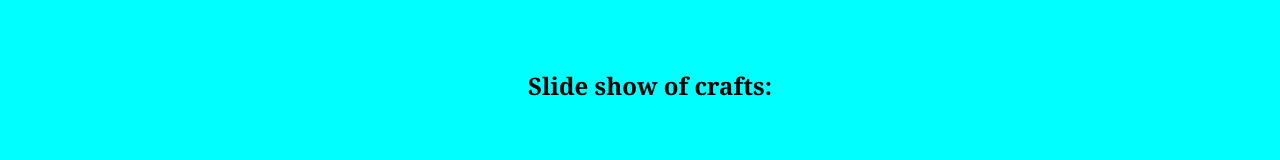
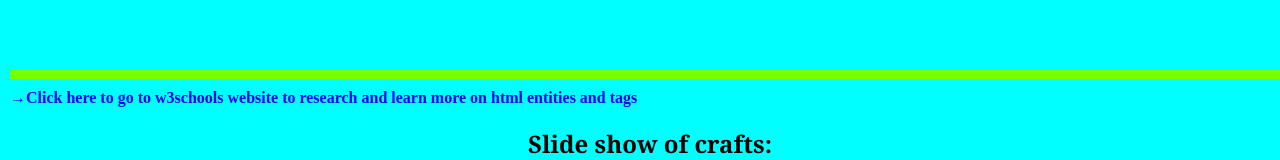
Before and after one commit to PT-Web-Dev-Jan-23/js-assignment-4-html-me-something-LaShundra, a website: page index.html in a window 1280 px wide. Shown: the part 2059-2219 px from the top of the page. Drawn offline with Linux system fonts and the light colour scheme.

Commit message:
updated link and added lines

```diff
--- a/index.html
+++ b/index.html
@@ -62,6 +62,10 @@
                </p>
                <img class="pic" src = "images/1st project.jpg"/>
             </section>
+            <hr>
+
+            <a href="http://www.w3schools.com/html/html_entities.asp" target="_blank">&rarr;Click here to go to w3schools website to research and learn more on html entities and tags</a>
+
                <h2>Slide show of crafts:</h2>
 
                <marquee class="slideShow" behavior = 'scroll' direction = "left" >
@@ -83,6 +87,8 @@
                </marquee>
          </article>
 
+
+
       </main>
       <footer>
          <p>&copy; 2023 LaShundra Davis</p>
--- a/styles.css
+++ b/styles.css
@@ -53,6 +53,24 @@ h3{
     margin: 5px;
 }
 
+hr{
+    height: .6rem;
+    background-color: lawngreen;
+    border: none;
+    margin: 20px 0px 10px;
+}
+a{
+    color: blue;
+    font-weight: 700;
+    font-size: 14;
+    text-decoration: none;
+}
+a:hover{
+    color: black !important;
+}
+a:visited{
+    color: brown;
+}
 
 p{
     text-align:center;
```
Also changed, not shown: 1 other file.
